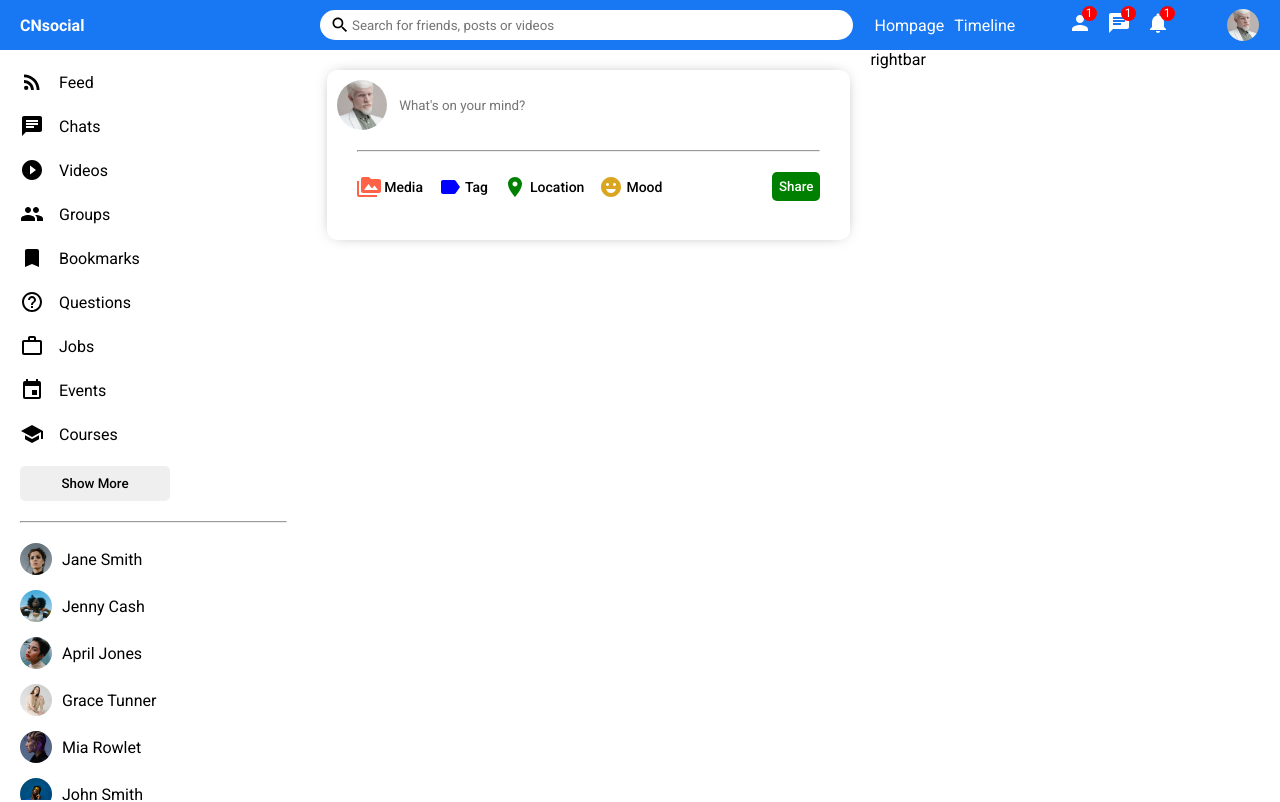
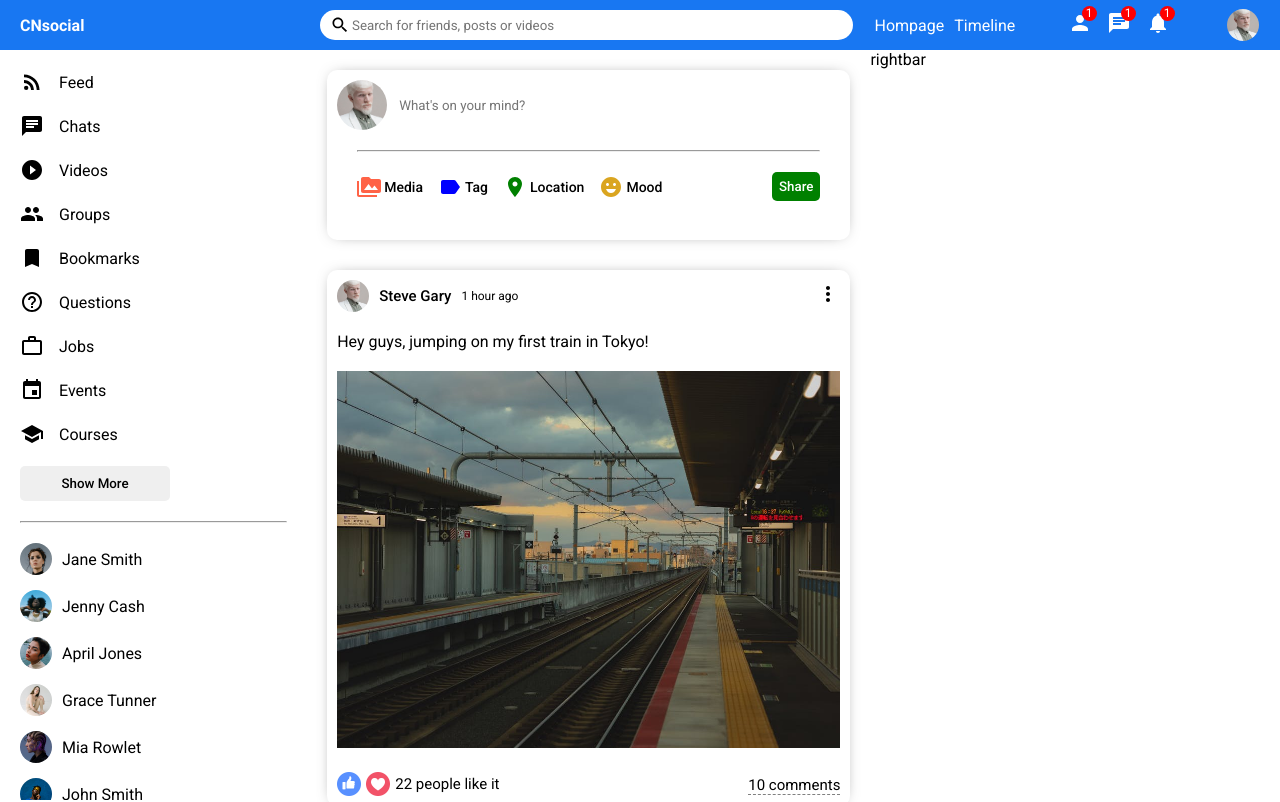
Before and after one commit to AJPascoe/SocialMediaApp-UI, a React (Create React App) app: page / in a window 1280 px wide. Shown: the top 802 px of the page. Built offline with nearby package versions, Linux system fonts and the light colour scheme; a web font is replaced by a local one.

Commit message:
post component and CSS

```diff
--- a/src/components/feed/Feed.jsx
+++ b/src/components/feed/Feed.jsx
@@ -1,3 +1,4 @@
+import Post from "../post/Post";
 import Share from "../share/Share";
 import "./feed.css";
 
@@ -6,6 +7,15 @@
         <div className="feed">
             <div className="feedWrapper">
                 <Share />
+                <Post/>
+                <Post/>
+                <Post/>
+                <Post/>
+                <Post/>
+                <Post/>
+                <Post/>
+                <Post/>
+
             </div>
         </div>
     )
--- /dev/null
+++ b/src/components/post/Post.jsx
@@ -0,0 +1,39 @@
+import "./post.css";
+import {MoreVert} from "@material-ui/icons"
+
+export default function Post() {
+    return (
+        <div className="post">
+            <div className="postWrapper">
+                <div className="postTop">
+                    <div className="postTopLeft">
+                        <img className="postProfileImg" src="/assets/person/2.jpeg" alt="" />
+                        <span className="postUsername">Steve Gary</span>
+                        <span className="postDate">1 hour ago</span>
+                    </div>
+                    <div className="postTopRight">
+                        <MoreVert/>
+                    </div>
+                </div>
+                <div className="postCenter">
+                    <span className="postText">Hey guys, jumping on my first train in Tokyo!</span>
+                    <img className="postImg" src="assets/post/1.jpeg" alt="" />
+                </div>
+                <div className="postBottom">
+                    <div className="postBottomLeft">
+                        <img className="likeIcon" src="assets/like.png" alt="" />
+                        <img className="likeIcon" src="assets/heart.png" alt="" />
+                        <span className="postLikeCounter">22 people like it</span>
+
+                    </div>
+                    <div className="postBottomRight">
+                        <span className="postCommentText">10 comments</span>
+                    </div>
+
+                </div>
+
+            </div>
+
+        </div>
+    )
+}
--- /dev/null
+++ b/src/components/post/post.css
@@ -0,0 +1,78 @@
+.post {
+  width: 100%;
+  border-radius: 10px;
+  -webkit-box-shadow: 0px 0px 16px -8px rgba(0, 0, 0, 0.68);
+  box-shadow: 0px 0px 16px -8px rgba(0, 0, 0, 0.68);
+  margin: 30px 0;
+}
+
+.postWrapper {
+  padding: 10px;
+}
+
+.postTop {
+  display: flex;
+  align-items: center;
+  justify-content: space-between;
+}
+
+.postTopLeft {
+  display: flex;
+  align-items: center;
+}
+
+.postProfileImg {
+  width: 32px;
+  height: 32px;
+  border-radius: 50%;
+  object-fit: cover;
+}
+
+.postUsername{
+    font-size: 15px;
+    font-weight: 500;
+    margin: 0 10px;
+}
+
+.postDate{
+    font-size: 12px;
+}
+
+.postCenter{
+    margin: 20px 0;
+}
+
+.postImg{
+    margin-top: 20px;
+    width: 100%;
+    max-height: 500px;
+    object-fit: contain;
+}
+
+.postBottom{
+    display: flex;
+    align-items: center;
+    justify-content: space-between;
+}
+
+.postBottomLeft{
+    display: flex;
+    align-items: center;
+}
+
+.likeIcon{
+    width: 24px;
+    height: 24px;
+    margin-right: 5px;
+    cursor: pointer;
+}
+
+.postLikeCounter{
+    font-size: 15px;
+}
+
+.postCommentText{
+    cursor: pointer;
+    border-bottom: 1px dashed gray;
+    font-size: 15px;
+}
```
